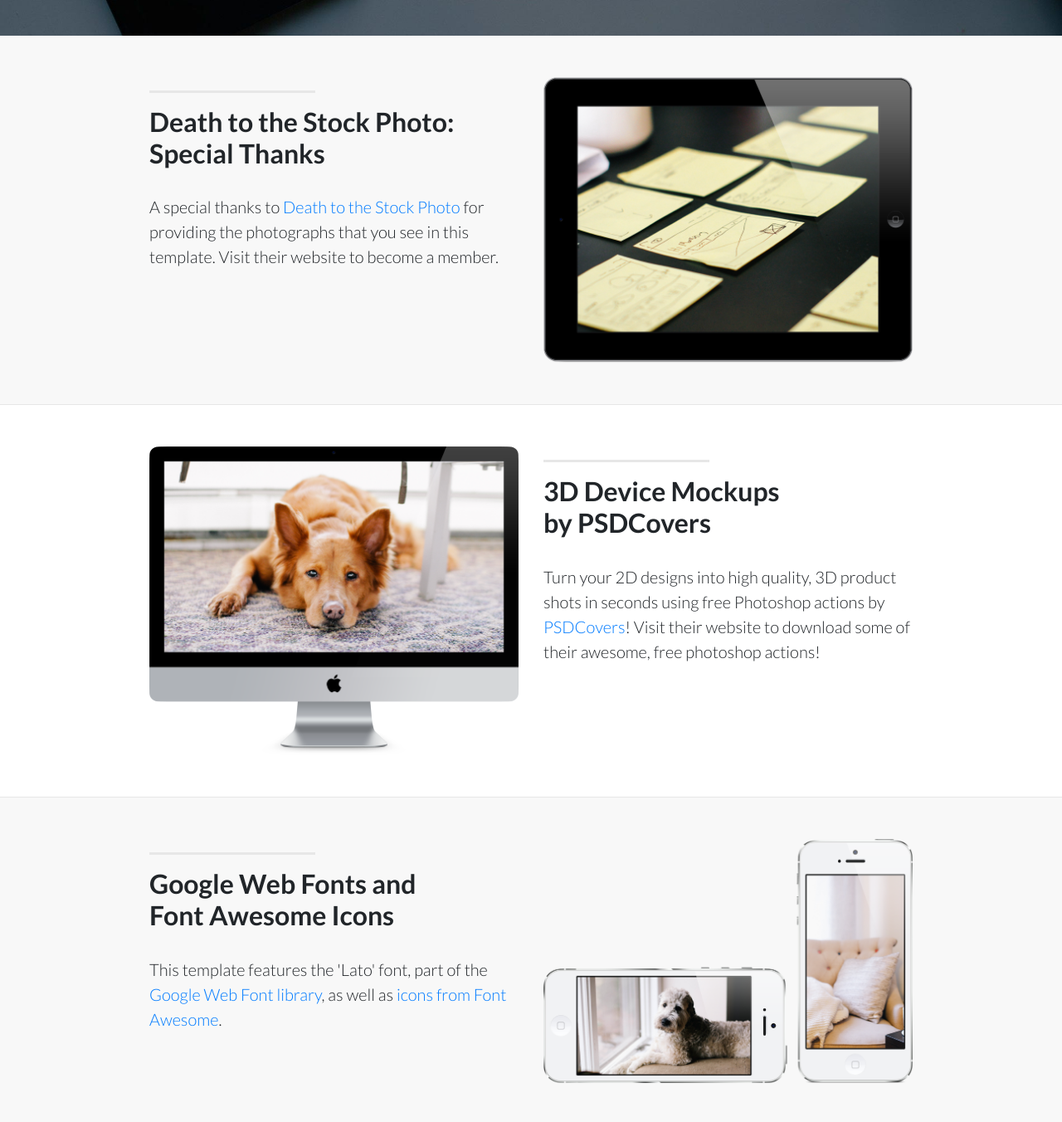
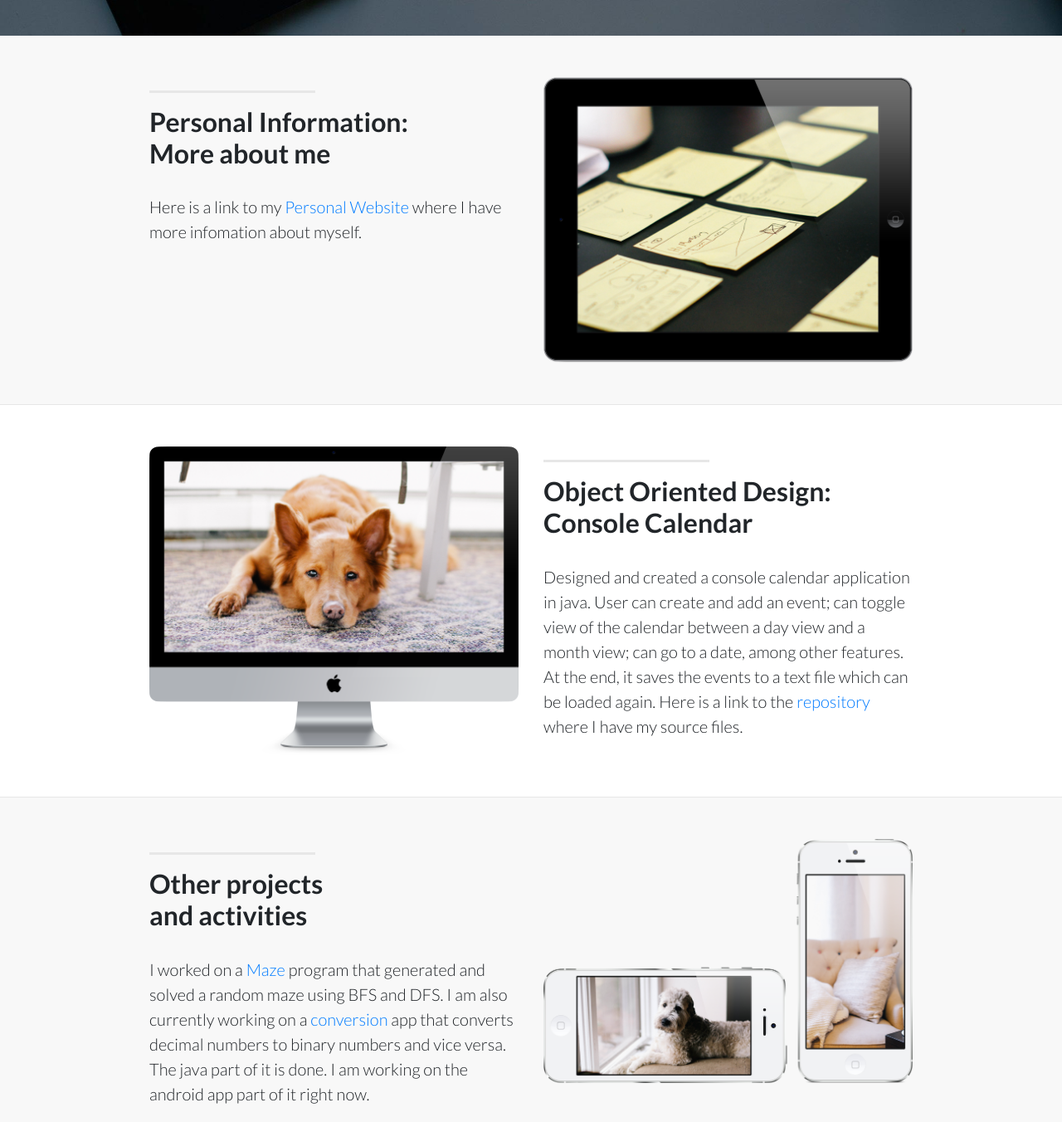
Before and after one commit to masemwota/masemwota.github.io, a website: page index.html in a window 1280 px wide. Shown: the part 729-2081 px from the top of the page at 83% size. Drawn offline with Linux system fonts and the light colour scheme.

Commit message:
All the text filled in is mine now and the links point to my projects

```diff
--- a/index.html
+++ b/index.html
@@ -62,13 +62,13 @@
               </a>
             </li>
             <li class="list-inline-item">
-              <a href="http://github.com/masemwota" class="btn btn-secondary btn-lg">
+              <a href="https://github.com/masemwota" class="btn btn-secondary btn-lg">
                 <i class="fa fa-github fa-fw"></i>
                 <span class="network-name">Github</span>
               </a>
             </li>
             <li class="list-inline-item">
-              <a href="http://linkedin.com/in/masemwota" class="btn btn-secondary btn-lg">
+              <a href="https://linkedin.com/in/masemwota" class="btn btn-secondary btn-lg">
                 <i class="fa fa-linkedin fa-fw"></i>
                 <span class="network-name">Linkedin</span>
               </a>
@@ -86,10 +86,11 @@
           <div class="col-lg-5 ml-auto">
             <hr class="section-heading-spacer">
             <div class="clearfix"></div>
-            <h2 class="section-heading">Death to the Stock Photo:<br>Special Thanks</h2>
-            <p class="lead">A special thanks to
-              <a target="_blank" href="http://join.deathtothestockphoto.com/">Death to the Stock Photo</a>
-              for providing the photographs that you see in this template. Visit their website to become a member.</p>
+            <h2 class="section-heading">Personal Information: <br>More about me</h2>
+            <p class="lead">Here is a link to my
+              <a target="_blank" href = "https://spark.adobe.com/page/vVjvAQkEYFSLa/">Personal Website</a>
+              where I have more infomation about myself.
+            </p>
           </div>
           <div class="col-lg-5 mr-auto">
             <img class="img-fluid" src="img/ipad.png" alt="">
@@ -108,9 +109,9 @@
           <div class="col-lg-5 mr-auto order-lg-2">
             <hr class="section-heading-spacer">
             <div class="clearfix"></div>
-            <h2 class="section-heading">3D Device Mockups<br>by PSDCovers</h2>
-            <p class="lead">Turn your 2D designs into high quality, 3D product shots in seconds using free Photoshop actions by
-              <a target="_blank" href="http://www.psdcovers.com/">PSDCovers</a>! Visit their website to download some of their awesome, free photoshop actions!</p>
+            <h2 class="section-heading">Object Oriented Design: <br>Console Calendar</h2>
+            <p class="lead">Designed and created a console calendar application in java. User can create and add an event; can toggle view of the calendar between a day view and a month view; can go to a date, among other features. At the end, it saves the events to a text file which can be loaded again. Here is a link to the
+              <a target="_blank" href="https://github.com/masemwota/Console-Calendar">repository</a> where I have my source files.</p>
           </div>
           <div class="col-lg-5 ml-auto order-lg-1">
             <img class="img-fluid" src="img/dog.png" alt="">
@@ -131,10 +132,10 @@
           <div class="col-lg-5 ml-auto">
             <hr class="section-heading-spacer">
             <div class="clearfix"></div>
-            <h2 class="section-heading">Google Web Fonts and<br>Font Awesome Icons</h2>
-            <p class="lead">This template features the 'Lato' font, part of the
-              <a target="_blank" href="http://www.google.com/fonts">Google Web Font library</a>, as well as
-              <a target="_blank" href="http://fontawesome.io">icons from Font Awesome</a>.</p>
+            <h2 class="section-heading">Other projects<br> and activities</h2>
+            <p class="lead">I worked on a
+              <a target="_blank" href="https://github.com/masemwota/Maze">Maze</a> program that generated and solved a random maze using BFS and DFS. I am also currently working on a
+              <a target="_blank" href="https://github.com/masemwota/ConversionApp">conversion</a> app that converts decimal numbers to binary numbers and vice versa. The java part of it is done. I am working on the android app part of it right now.</p>
           </div>
           <div class="col-lg-5 mr-auto ">
             <img class="img-fluid" src="img/phones.png" alt="">
@@ -164,13 +165,13 @@
                 </a>
               </li>
               <li class="list-inline-item">
-                <a href="#" class="btn btn-secondary btn-lg">
+                <a href="https://github.com/masemwota" class="btn btn-secondary btn-lg">
                   <i class="fa fa-github fa-fw"></i>
                   <span class="network-name">Github</span>
                 </a>
               </li>
               <li class="list-inline-item">
-                <a href="#" class="btn btn-secondary btn-lg">
+                <a href="https://linkedin.com/in/masemwota" class="btn btn-secondary btn-lg">
                   <i class="fa fa-linkedin fa-fw"></i>
                   <span class="network-name">Linkedin</span>
                 </a>
```
